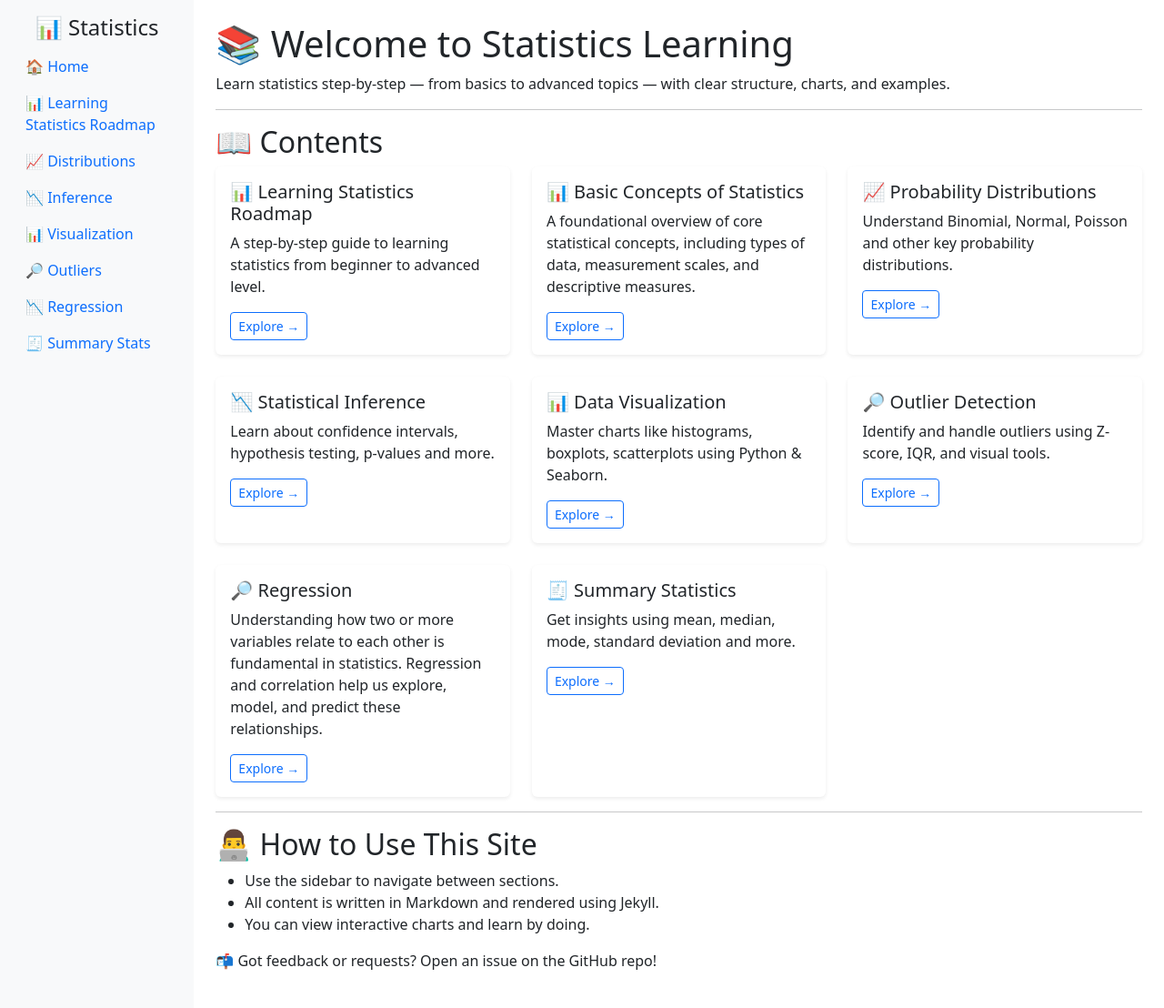
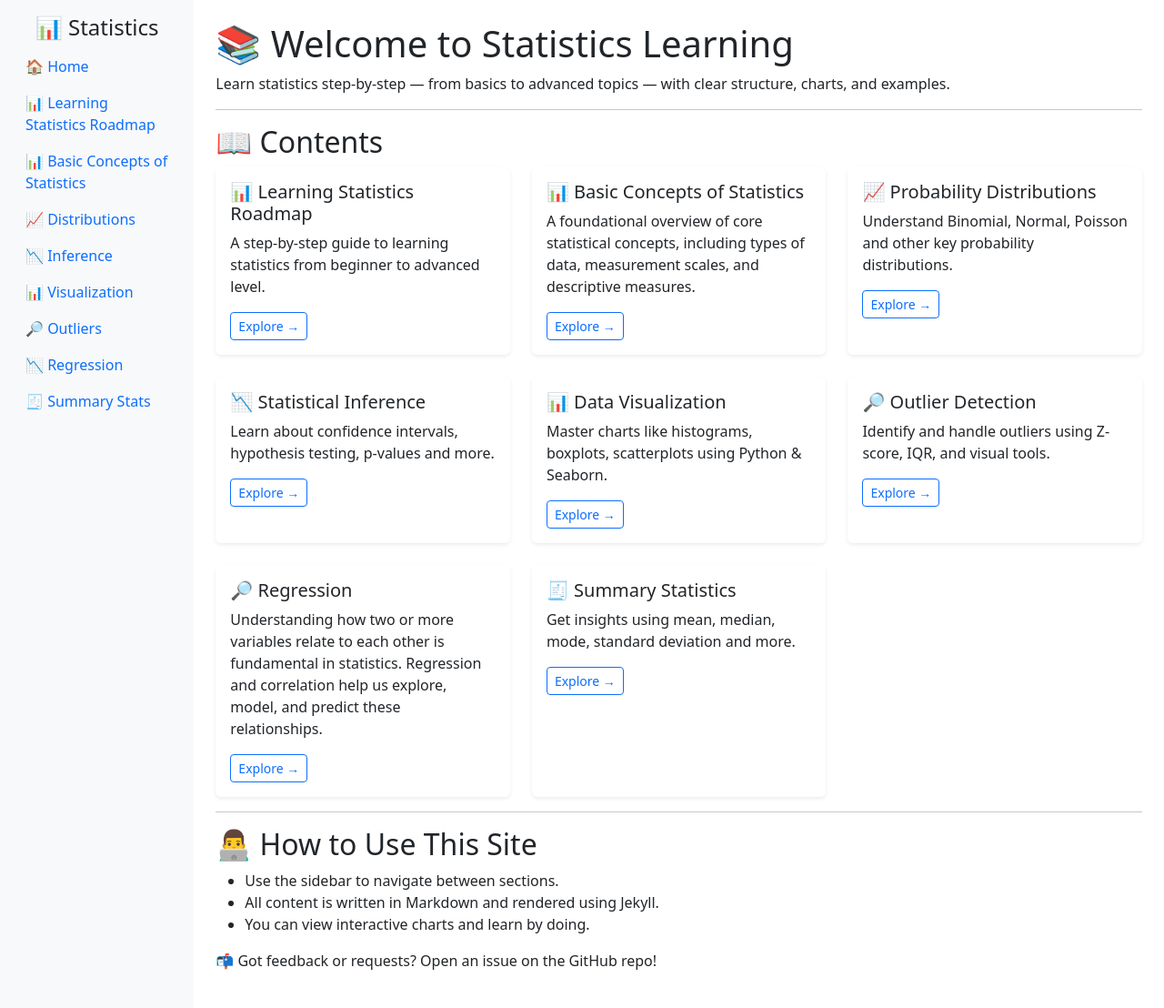
Before and after one commit to buribalkan/Statistics, a Jekyll site: the page built from index.md, in a window 1280 px wide. Shown: the whole page at 91% size. Built offline with Jekyll 4.4.1, drawn with Linux system fonts in a browser that asks for light colours.

Commit message:
Update sidebar.html

```diff
--- a/_includes/sidebar.html
+++ b/_includes/sidebar.html
@@ -3,6 +3,8 @@
   <ul class="nav flex-column">
     <li class="nav-item"><a class="nav-link" href="{{ site.baseurl }}/">🏠 Home</a></li>
     <li class="nav-item"><a class="nav-link" href="{{ site.baseurl }}/01-Learning_Statistics_Roadmap">📊 Learning Statistics Roadmap</a></li>
+    <li class="nav-item"><a class="nav-link" href="{{ site.baseurl }}/02-Basic_Concepts_of_Statistics">📊 Basic Concepts of Statistics</a></li>
+
     <li class="nav-item"><a class="nav-link" href="{{ site.baseurl }}/distributions">📈 Distributions</a></li>
     <li class="nav-item"><a class="nav-link" href="{{ site.baseurl }}/inference">📉 Inference</a></li>
     <li class="nav-item"><a class="nav-link" href="{{ site.baseurl }}/visualization">📊 Visualization</a></li>
```
